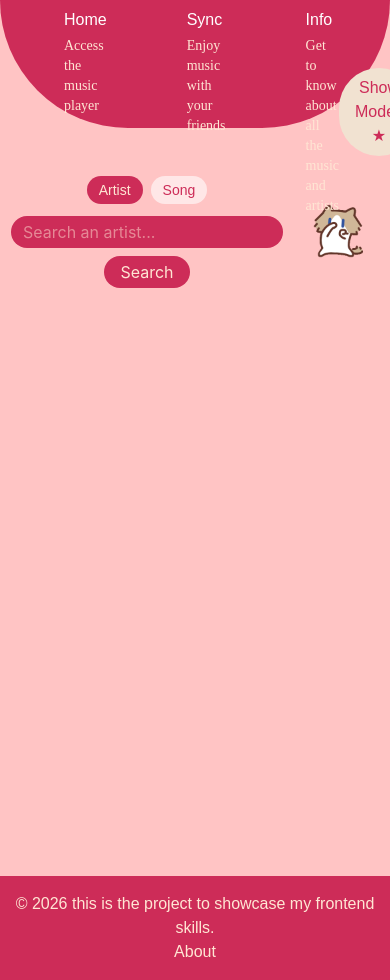
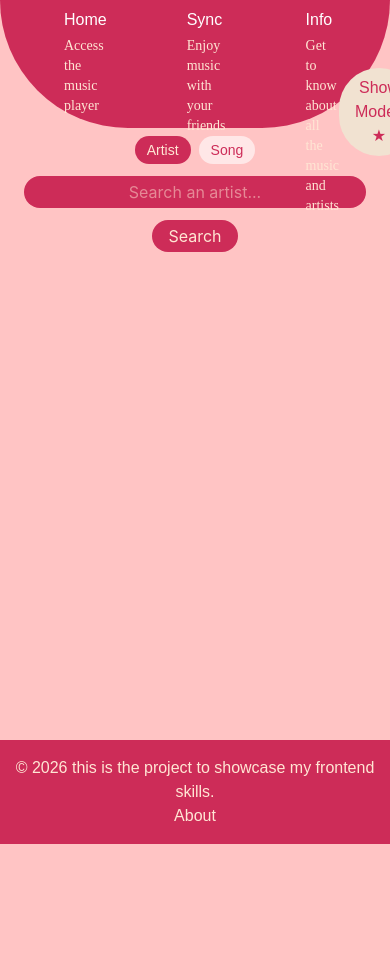
Before and after one commit to syeda-hira-batool/music-player, a React (Vite) app: page /InfoPage in a window 390 px wide. After the commit the page ends 844 px from the top, so only its background shows below. Built offline with nearby package versions, Linux system fonts and the light colour scheme; a web font is replaced by a local one.

Commit message:
About page added, but the API fetching data still needs some working

```diff
--- a/src/App.jsx
+++ b/src/App.jsx
@@ -5,6 +5,7 @@ import MyFooter from "./components/MyFooter";
 import HomePage from "./components/HomePage";
 import SyncPage from "./components/SyncPage";
 import InfoPage from "./components/InfoPage";
+import AboutPage from "./components/AboutPage";
 
 export default function App() {
   const [isHovered, setIsHovered] = useState(false);
@@ -12,7 +13,7 @@ export default function App() {
 
   return (
     <Router>
-      <div className="min-h-screen flex flex-col">
+      <div className="flex min-h-screen flex-col">
         <NavBar
           isHovered={isHovered}
           setIsHovered={setIsHovered}
@@ -33,6 +34,7 @@ export default function App() {
             />
             <Route path="/SyncPage" element={<SyncPage />} />
             <Route path="/InfoPage" element={<InfoPage />} />
+            <Route path="/about" element={<AboutPage />} />
           </Routes>
         </main>
 
--- /dev/null
+++ b/src/components/AboutPage.jsx
@@ -0,0 +1,7 @@
+export default function AboutPage() {
+    return (
+        <h1 className="flex min-h-full items-center justify-center text-center">
+            Every Feature i used
+        </h1>
+    );
+}
--- a/src/components/InfoPage.jsx
+++ b/src/components/InfoPage.jsx
@@ -105,18 +105,24 @@ export default function InfoPage() {
     };
 
     return (
-        /* Increased top padding to pt-36 to bring everything lower down */
-        <div className="min-h-screen p-6 pt-36 flex flex-col items-center gap-8">
+        /* Decreased top padding to pt-12 and gap to gap-6 to bring everything higher */
+        <div className="p-6 pt-3 flex flex-col items-center gap-5">
 
-            {/* Row container placing Cat 1 on the left, Form in the middle, Cat 2 on the right */}
-            <div className="flex flex-row items-center justify-center gap-4 w-full max-w-2xl">
-
+            <div className="flex flex-col items-center justify-center w-full max-w-2xl">
 
                 <form
                     onSubmit={handleSubmit}
-                    className="flex flex-col items-center gap-3 w-full max-w-md"
+                    className="flex flex-col items-center gap-3 w-full"
                 >
-                    <div className="flex gap-2 text-sm">
+                    {/* Dancing cat placed above the mode buttons */}
+                    <img
+                        src={catDance2Gif}
+                        alt="Dancing cat"
+                        className="w-20 sm:w-24 object-contain"
+                    />
+
+                    {/* Mode buttons */}
+                    <div className="flex gap-2 text-sm justify-center">
                         <button
                             type="button"
                             onClick={() => setMode("artist")}
@@ -141,7 +147,8 @@ export default function InfoPage() {
                         </button>
                     </div>
 
-                    <div className="flex flex-wrap justify-center gap-2 w-full">
+                    {/* Inputs centered in a responsive row */}
+                    <div className="flex flex-col sm:flex-row items-center justify-center gap-2 w-full">
                         <label htmlFor="search" className="sr-only">
                             Search
                         </label>
@@ -156,7 +163,7 @@ export default function InfoPage() {
                                     value={artist}
                                     onChange={(e) => setArtist(e.target.value)}
                                     placeholder="Artist name..."
-                                    className="px-3 py-1 rounded-full text-[#FFE6D4] focus:outline-none bg-[#CD2C58]"
+                                    className="px-3 py-1 rounded-full text-[#FFE6D4] focus:outline-none bg-[#CD2C58] text-center w-full sm:w-auto"
                                 />
                             </>
                         )}
@@ -166,22 +173,19 @@ export default function InfoPage() {
                             value={search}
                             onChange={(e) => setSearch(e.target.value)}
                             placeholder={mode === "artist" ? "Search an artist..." : "Song title..."}
-                            className="px-3 py-1 rounded-full text-[#FFE6D4] focus:outline-none bg-[#CD2C58]"
+                            className="px-3 py-1 rounded-full text-[#FFE6D4] focus:outline-none bg-[#CD2C58] text-center w-full sm:w-auto"
                         />
-                        <button
-                            type="submit"
-                            className="bg-[#CD2C58] text-[#FFE6D4] px-4 py-1 rounded-full"
-                        >
-                            Search
-                        </button>
                     </div>
+
+                    {/* Submit Button cleanly centered underneath */}
+                    <button
+                        type="submit"
+                        className="bg-[#CD2C58] text-[#FFE6D4] px-4 py-1 rounded-full"
+                    >
+                        Search
+                    </button>
                 </form>
 
-                <img
-                    src={catDance2Gif}
-                    alt="Right dancing cat"
-                    className="w-20 sm:w-24 object-contain"
-                />
             </div>
 
             <div className="w-full flex justify-center">
--- a/src/components/MyFooter.jsx
+++ b/src/components/MyFooter.jsx
@@ -1,10 +1,13 @@
 import React from "react";
+import { Link } from "react-router-dom";
 
 export default function MyFooter() {
     return (
         <footer className="relative w-full py-4 bg-[#CD2C58] font-puff">
             <p className="text-[#FFE6D4]   text-center  ">&copy; 2026 this is the project to showcase my frontend skills.</p>
+            <Link to = "/About">
             <h1 className="text-center text-[#FFE6D4] font-puff">About</h1>
+            </Link>
         </footer>
     );
 }
```
